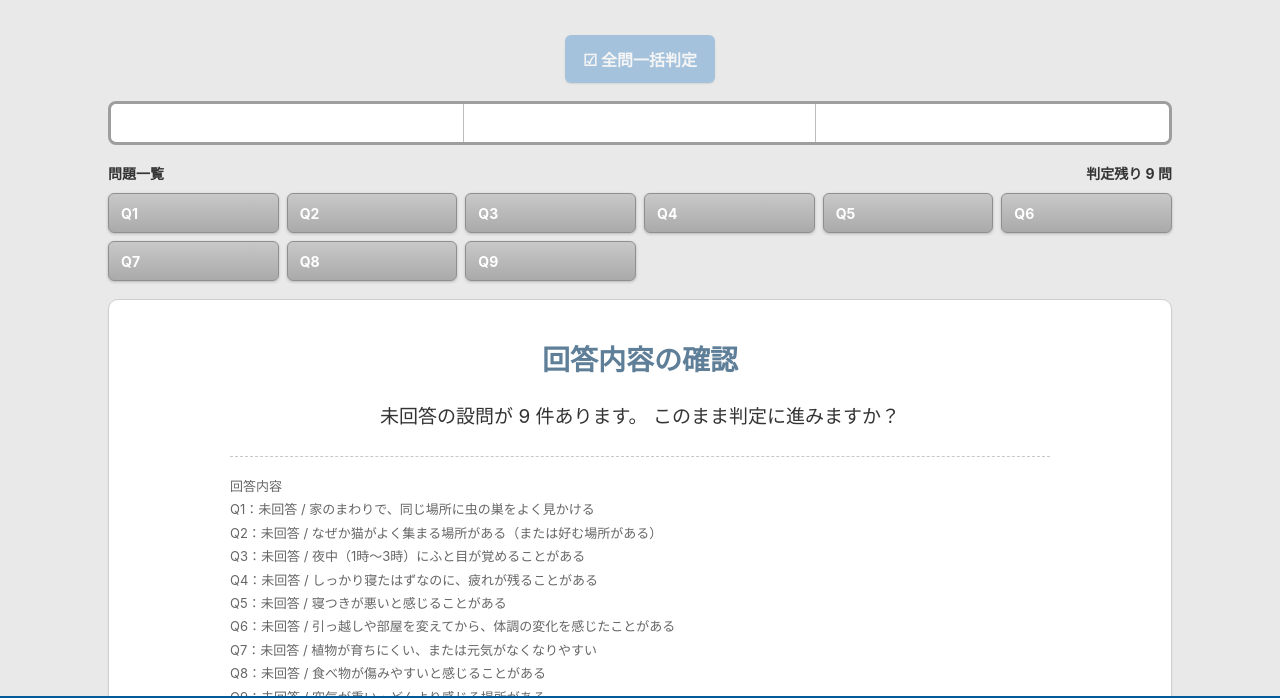
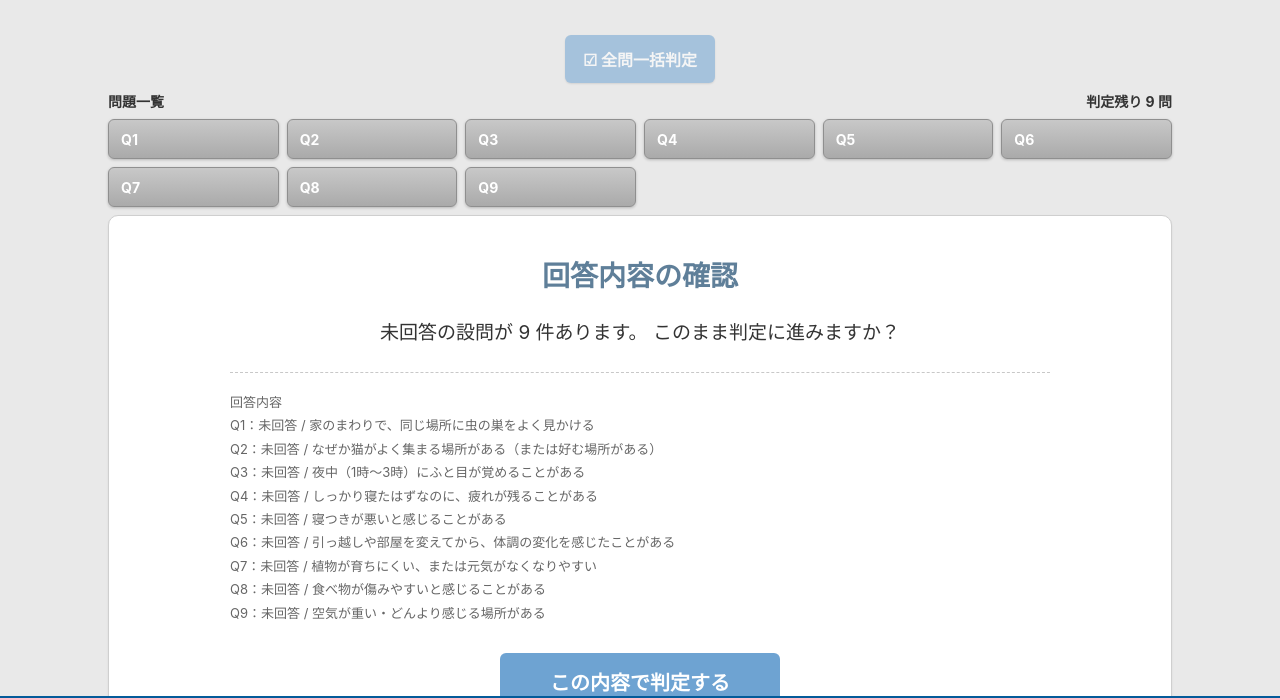
Before and after one commit to KMRa7/Dowsersumai, a plain HTML site: page index.html in a window 1280 px wide. Both pictures are taken after a click on the button "一覧画面へ". Shown: the part 52-750 px from the top of the page. Drawn offline with Linux system fonts and the light colour scheme.

Commit message:
Update index.html

```diff
--- a/index.html
+++ b/index.html
@@ -126,7 +126,7 @@
     .next-button { background: #6ea3d2; }
     .center-button-wrap {
       text-align: center;
-      margin: 18px 0;
+      margin: 18px 0 8px;
     }
     .judge-button {
       background: #6ea3d2;
@@ -139,26 +139,11 @@
       opacity: 0.55;
       cursor: not-allowed;
     }
-    .status-bar {
-      width: 100%;
-      height: 44px;
-      background: #fff;
-      border: 3px solid #9e9e9e;
-      border-radius: 8px;
-      display: grid;
-      grid-template-columns: 1fr 1fr 1fr;
-      overflow: hidden;
-      margin-bottom: 18px;
-    }
-    .status-cell {
-      border-right: 1px solid #bdbdbd;
-    }
-    .status-cell:last-child { border-right: none; }
     .section-head {
       display: flex;
       justify-content: space-between;
       align-items: center;
-      margin: 10px 0;
+      margin: 4px 0 8px;
       font-size: 14px;
       font-weight: 700;
     }
@@ -305,13 +290,13 @@
       .nav-button { min-width: 96px; padding: 11px 14px; font-size: 15px; }
       .question-grid { grid-template-columns: repeat(3, minmax(78px, 1fr)); gap: 6px; }
       .q-tile { min-height: 38px; font-size: 13px; padding: 9px 10px; }
-      .status-bar { height: 36px; margin-bottom: 14px; }
-      .section-head { font-size: 13px; }
+      .section-head { font-size: 13px; margin: 2px 0 6px; }
       .result-type { font-size: 24px; }
       .result-text { font-size: 15px; line-height: 1.85; }
       .result-summary { font-size: 12px; }
       .line-button, .restart-button { min-width: 100%; width: 100%; }
       .footer { height: 50px; font-size: 10px; }
+      .center-button-wrap { margin: 12px 0 4px; }
     }
   </style>
 </head>
@@ -348,17 +333,14 @@
         <div class="center-button-wrap">
           <button class="judge-button" type="button" disabled>☑ 全問一括判定</button>
         </div>
-        <div class="status-bar">
-          <div class="status-cell"></div>
-          <div class="status-cell"></div>
-          <div class="status-cell"></div>
-        </div>
+
         <div class="section-head">
           <span>問題一覧</span>
           <span id="remainingCountLabel">判定残り 0 問</span>
         </div>
         <div id="confirmQuestionGrid" class="question-grid"></div>
-        <div class="card" style="margin-top:18px;">
+
+        <div class="card" style="margin-top:8px;">
           <div class="result-type" style="font-size:28px; color:#5f7f99;">回答内容の確認</div>
           <div id="confirmMessage" class="result-text" style="text-align:center;"></div>
           <div id="confirmSummary" class="result-summary" style="margin-top:20px;"></div>
@@ -412,7 +394,6 @@
       '空気が重い・どんより感じる場所がある'
     ];
 
-    // 正答: Q1-Q8 は はい, Q9 は いいえ
     const correctAnswers = [true, true, true, true, true, true, true, true, false];
 
     const fixedResultBodyHtml = `5つ以上当てはまる方へ
```
